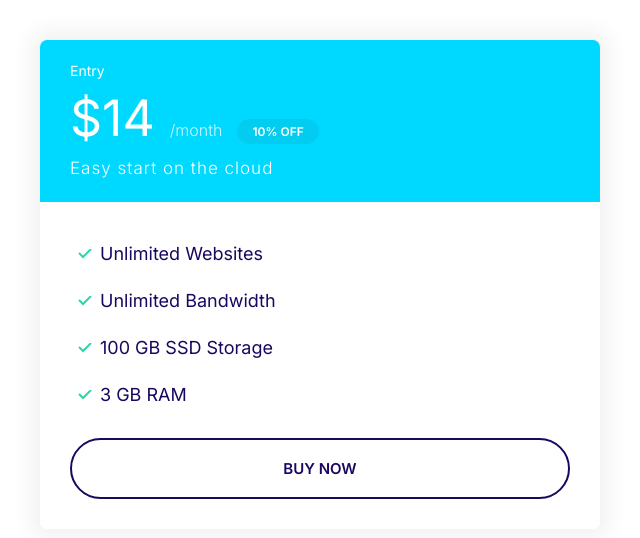
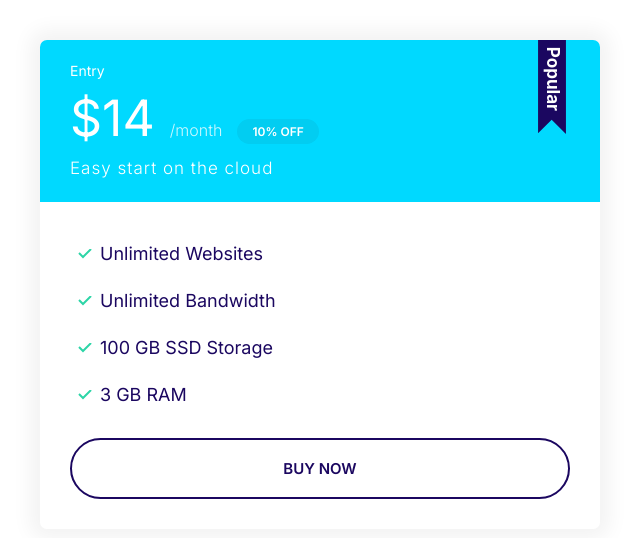
Before and after one commit to RudenkoArt/mosify-website, a plain HTML site: page index.html in a window 1280 px wide. Shown: the whole page, without its empty margins (0-640 px from the left). Drawn offline with Linux system fonts and the light colour scheme.

Commit message:
add popular badge svg

```diff
--- a/css/styles.css
+++ b/css/styles.css
@@ -341,6 +341,19 @@ a {
   margin-bottom: 2rem;
 }
 
+.plan--popular .card__header {
+  position: relative;
+}
+
+.plan--popular .card__header::before {
+  content: url(../img/popular.svg);
+  width: 40px;
+  display: inline-block;
+  position: absolute;
+  top: -6px;
+  right: 5%;
+}
+
 @media screen and (min-width: 1024px) {
   .plan__name {
     font-size: 1.4rem;
--- a/index.html
+++ b/index.html
@@ -15,7 +15,7 @@
   </head>
   <body>
     <div style="width: 50%; padding: 4rem">
-      <div class="plan">
+      <div class="plan plan--popular">
         <div class="card card--secondary">
           <header class="card__header">
             <h3 class="plan__name">Entry</h3>
```
Also changed, not shown: components/plans.html (+1 -1 lines), img/popular.svg (added).
